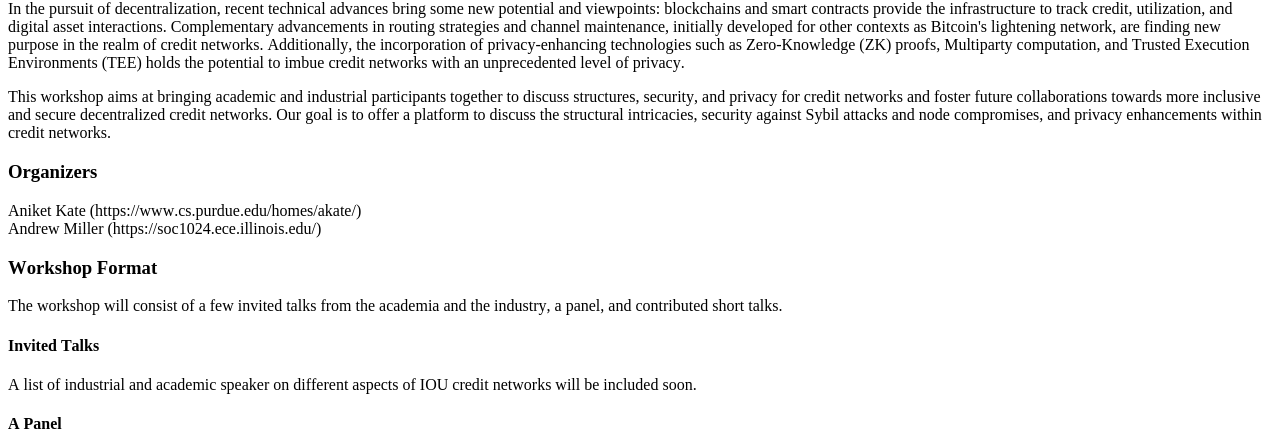
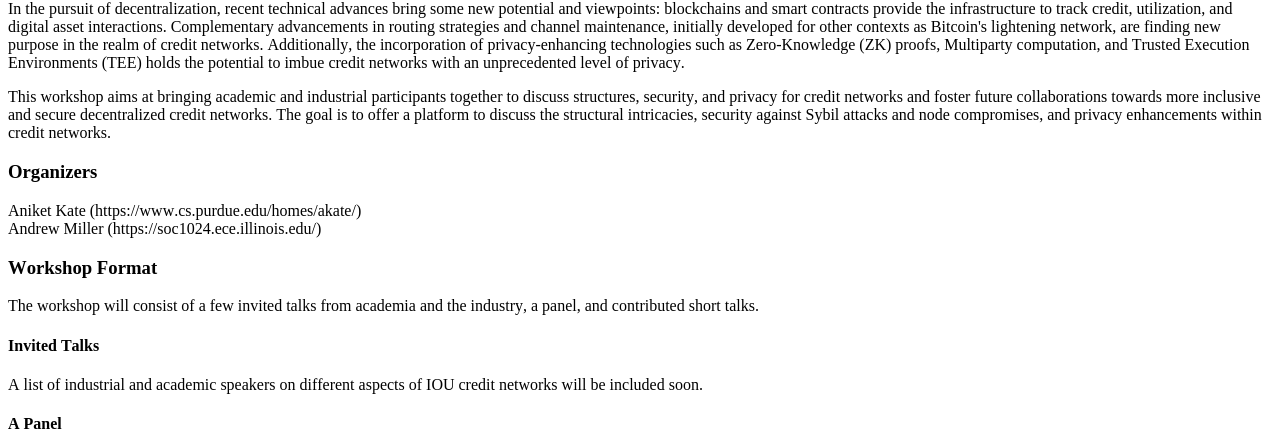
Before and after one commit to TransitivityMaximalists/TransitivityMaximalists.github.io, a plain HTML site: page index.html in a window 1280 px wide. Shown: the part 268-711 px from the top of the page. Drawn offline with Linux system fonts and the light colour scheme.

Commit message:
Update index.html

```diff
--- a/index.html
+++ b/index.html
@@ -33,7 +33,7 @@ Princeton University, NJ, USA</span></h4>
 
 <p ><span class="s2">
 This workshop aims at bringing academic and industrial participants together to discuss structures, security, and privacy for credit networks
-and foster future collaborations towards more inclusive and secure decentralized credit networks. Our goal is to offer a platform to discuss the structural intricacies, security against Sybil attacks and node compromises, and privacy enhancements within credit networks.</span></p>
+and foster future collaborations towards more inclusive and secure decentralized credit networks. The goal is to offer a platform to discuss the structural intricacies, security against Sybil attacks and node compromises, and privacy enhancements within credit networks.</span></p>
 
 <h3><span class="s2"><b>Organizers</b></span></h3>
 
@@ -44,11 +44,11 @@ Andrew Miller (https://soc1024.ece.illinois.edu/)
 
 
 <h3><span class="s2"><b>Workshop Format</b></span></h3>
-<p ><span class="s2">The workshop will consist of a few invited talks from the academia and the industry, a panel, and contributed short talks.
+<p ><span class="s2">The workshop will consist of a few invited talks from academia and the industry, a panel, and contributed short talks.
 </span></p>
 
 <h4><span class="s2">Invited Talks</span></h4>
-<p ><span class="s2">A list of industrial and academic speaker on different aspects of IOU credit networks will be included soon.
+<p ><span class="s2">A list of industrial and academic speakers on different aspects of IOU credit networks will be included soon.
 </span></p>
 
 <h4><span class="s2">A Panel</span></h4>
@@ -73,7 +73,7 @@ The panel will focus on the key challenges with (decentralized ) credit networks
 </span></p>
 
 <!--p ><span class="s2">
-Thanks for generous industry support, the workshop will be FREE for the first 30 participants. While the AFT registration system will request the attendees to pay $100 to register for the workshop ($50 if already attending AFT, see the AFT registration page). The workshop organizers will reimburse the amount for the first 30 registrations.</span></p>
+Thanks for the generous industry support, the workshop will be FREE for the first 30 participants. While the AFT registration system will request the attendees to pay $100 to register for the workshop ($50 if already attending AFT, see the AFT registration page). The workshop organizers will reimburse the amount for the first 30 registrations.</span></p>
 
 <p ><span class="s2">
 While the workshop will be free.
```
